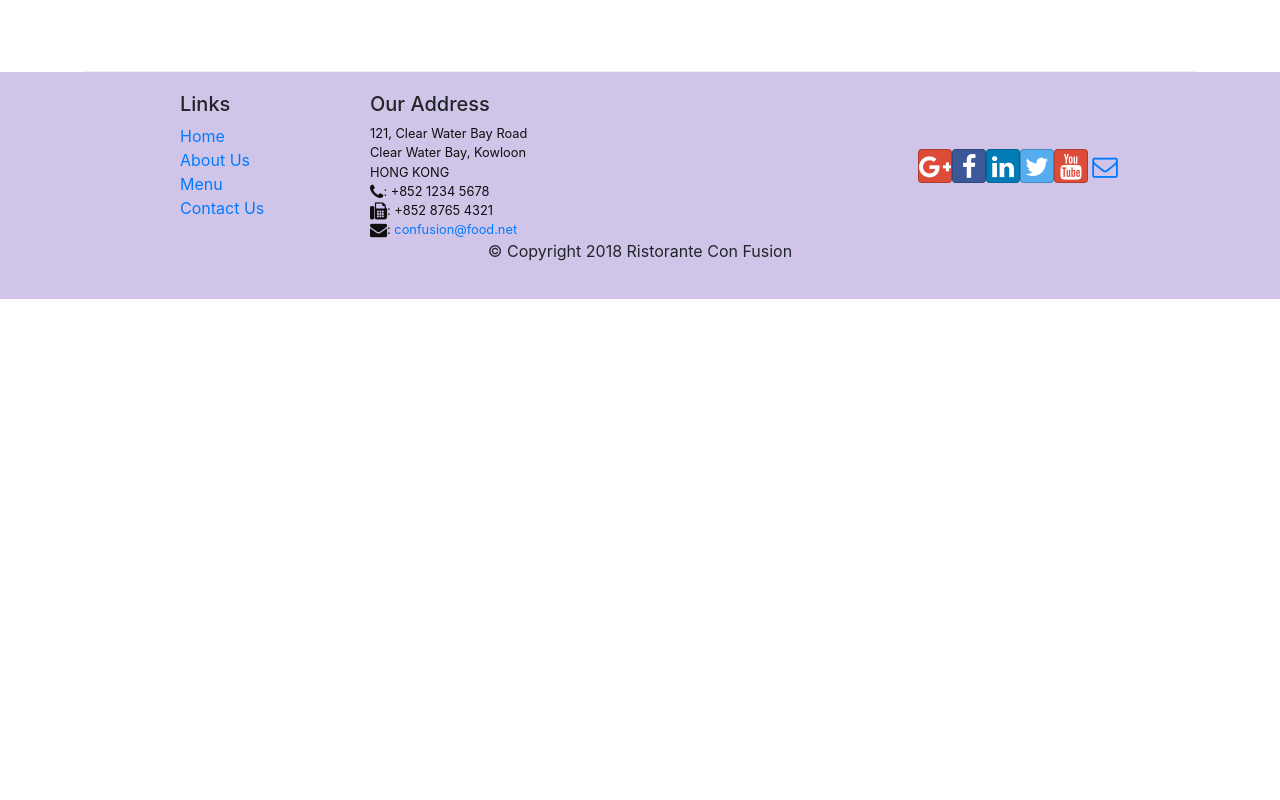
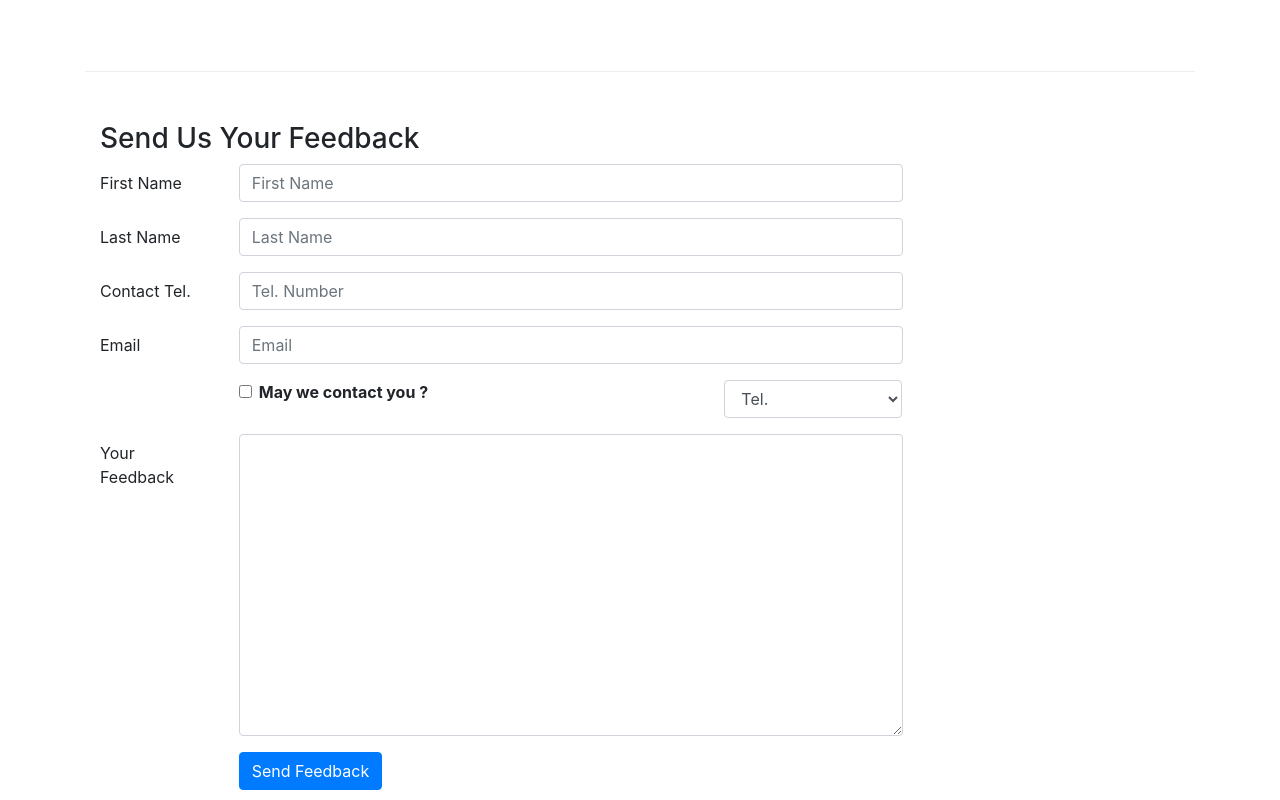
Before and after one commit to Mihirsinh-01/Coursera_React_Framework, a React (Create React App) app: page /contactus in a window 1280 px wide. Shown: the part 800-1600 px from the top of the page. Before the commit the page ends 1099 px from the top, so only its background shows below. Built offline with nearby package versions, Linux system fonts and the light colour scheme.

Commit message:
Controlled Forms

```diff
--- a/src/components/ContactComponent.js
+++ b/src/components/ContactComponent.js
@@ -1,10 +1,42 @@
-import React from 'react';
-import { Breadcrumb,BreadcrumbItem } from 'reactstrap';
+import React, {Component} from 'react';
+import { Breadcrumb,BreadcrumbItem, Button, Form, FormGroup, Col, Input, Label } from 'reactstrap';
 import { Link } from 'react-router-dom';
 
 
-function Contact(props) {
-    return(
+class Contact extends Component {
+    constructor(props) {
+        super(props);
+
+        this.state = {
+            firstname:'',
+            lastname:'',
+            telnum:'',
+            email:'',
+            agree:false,
+            contactType: 'Tel.',
+            message:''
+        }
+
+        this.handleSubmit = this.handleSubmit.bind(this);
+        this.handleInputChange = this.handleInputChange.bind(this);
+    }
+
+    handleInputChange(event) {
+        const target = event.target;
+        const value = target.type == 'checkbox' ? target.checked : target.value;
+        const name = target.name;
+        this.setState({
+            [name]: value
+        });
+    }
+
+    handleSubmit(event) {
+        console.log("Curretn State is: " + JSON.stringify(this.state));
+        alert("Curretn State is: " + JSON.stringify(this.state));
+        event.preventDefault();
+    }
+    render() {
+        return(
         <div className="container">
             <div className="row">
                 <Breadcrumb>
@@ -45,9 +77,87 @@
                         <a role="button" className="btn btn-success" href="mailto:confusion@food.net"><i className="fa fa-envelope-o"></i> Email</a>
                     </div>
                 </div>
-            </div>
+                </div>
+                <div className="row row-content">
+                    <div className="col-12">
+                        <h3>Send Us Your Feedback</h3>
+                    </div>
+                    <div className="col-12 col-md-9">
+                        <Form onSubmit={this.handleSubmit}>
+                            <FormGroup row>
+                                <Label htmlFor="firstname" md={2}>First Name</Label>
+                                <Col md={10}>
+                                    <Input type="text" id="firstname" name="firstname"
+                                        placeholder="First Name" value={this.state.firstname}
+                                        onChange={this.handleInputChange}
+                                    />
+                                </Col>
+                            </FormGroup>
+                            <FormGroup row>
+                                <Label htmlFor="lastname" md={2}>Last Name</Label>
+                                <Col md={10}>
+                                    <Input type="text" id="lastname" name="lastname"
+                                        placeholder="Last Name" value={this.state.lastname}
+                                        onChange={this.handleInputChange}
+                                    />
+                                </Col>
+                            </FormGroup>
+                            <FormGroup row>
+                                <Label htmlFor="telnum" md={2}>Contact Tel.</Label>
+                                <Col md={10}>
+                                    <Input type="text" id="telnum" name="telnum"
+                                        placeholder="Tel. Number" value={this.state.telnum}
+                                        onChange={this.handleInputChange} />
+                                </Col>
+                            </FormGroup>
+                            <FormGroup row>
+                                <Label htmlFor="email" md={2}>Email</Label>
+                                <Col md={10}>
+                                    <Input type="email" id="email" name="email"
+                                        placeholder="Email" value={this.state.email}
+                                    onChange={this.handleInputChange}/>
+                                </Col>
+                            </FormGroup>
+                            <FormGroup row>
+                                <Col md={{ size: 6, offset: 2 }}>
+                                    <FormGroup check>
+                                        <Label check>
+                                            <Input type="checkbox" name="agree" checked={this.state.agree}
+                                            onChange={this.handleInputChange}/>{' '}
+                                            <strong>May we contact you ?</strong>
+                                        </Label>
+                                    </FormGroup>
+                                </Col>
+                                <Col md={{ size: 3, offset: 1 }}>
+                                    <Input type="select" name="contactType" value={this.state.contactType}
+                                    onChange={this.handleInputChange}>
+                                        <option>Tel.</option>
+                                        <option>Email</option>
+                                    </Input>
+                                </Col>
+                            </FormGroup>
+                            <FormGroup row>
+                                <Label htmlFor="message" md={2}>Your Feedback</Label>
+                                <Col md={10}>
+                                    <Input type="textarea" id="message" name="message" rows="12"
+                                        value={ this.state.message} onChange={this.handleInputChange}/>
+                                </Col>
+                            </FormGroup>
+                            <FormGroup row>
+                                <Col md={{ size: 10, offset: 2 }}>
+                                    <Button type="submit" color="primary">
+                                        Send Feedback
+                                    </Button>
+                                </Col>
+
+                            </FormGroup>
+                        </Form>
+                    </div>
+                </div>
         </div>
     );
+    }
+
 }
 
 export default Contact;
```
